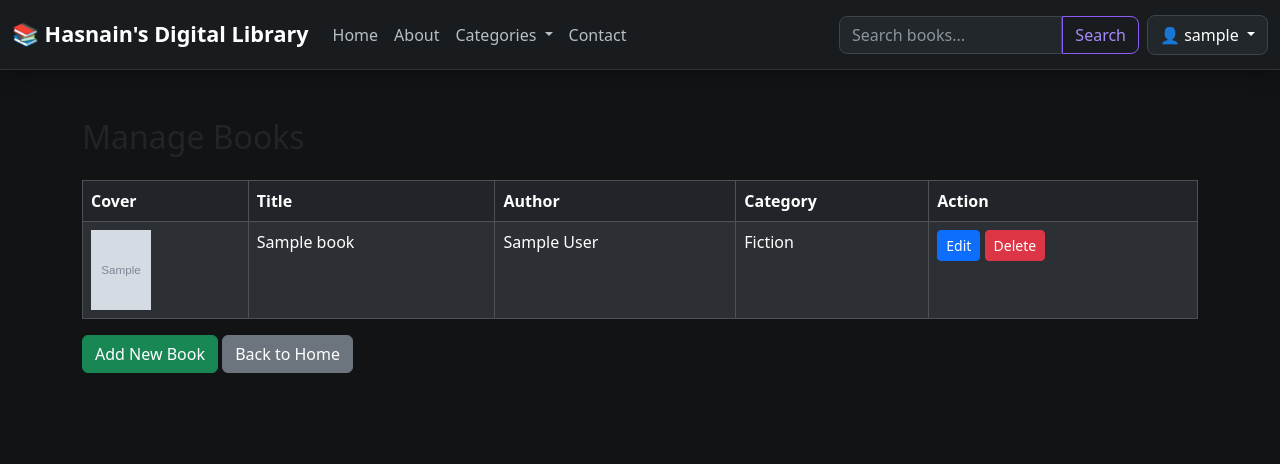
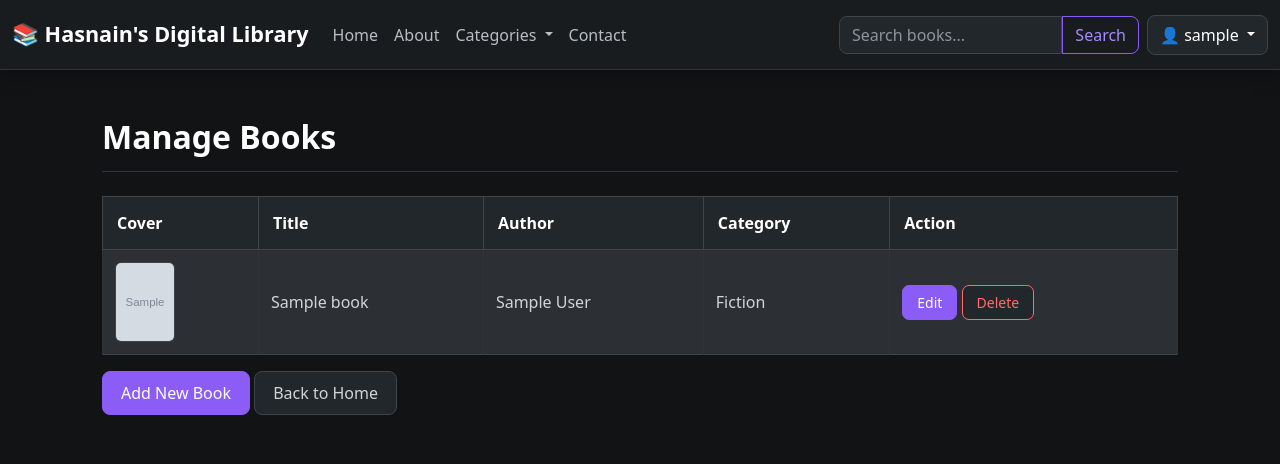
Before and after one commit to Hasnain-118/Django, a Django app: page /manage-books/ in a window 1280 px wide. Shown: the top 464 px of the page. Run offline with Django 5.2, Linux system fonts and the light colour scheme; a user stored in the database is signed in; tables that the repository leaves empty hold one stand-in row (values such as "Sample post"); grey boxes marked "Sample" are stand-in pictures.

Commit message:
Add book and Manage book updated

```diff
--- a/templates/manage_books.html
+++ b/templates/manage_books.html
@@ -4,7 +4,155 @@
 
 {% block body %}
 
-<div class="container mt-5">
+<style>
+
+    body {
+        background-color: #111315 !important;
+        color: #ffffff;
+    }
+
+    .manage-books-container {
+        max-width: 1100px;
+        padding-bottom: 50px;
+    }
+
+    .manage-books-container h2 {
+        color: #ffffff;
+        font-weight: 700;
+        border-bottom: 1px solid #30343a;
+        padding-bottom: 15px;
+    }
+
+    .manage-books-table {
+        background-color: #191c1f !important;
+        border-color: #3d444a !important;
+        vertical-align: middle;
+    }
+
+    .manage-books-table thead th {
+        background-color: #22272b !important;
+        color: #ffffff !important;
+        border-color: #3d444a !important;
+        font-weight: 600;
+        padding: 14px;
+    }
+
+    .manage-books-table tbody td {
+        background-color: #191c1f !important;
+        color: #d1d5d8 !important;
+        border-color: #30343a !important;
+        padding: 12px;
+    }
+
+    .manage-books-table tbody tr:hover td {
+        background-color: #22272b !important;
+    }
+
+    .book-cover {
+        width: 60px;
+        height: 80px;
+        object-fit: cover;
+        border-radius: 6px;
+        border: 1px solid #3d444a;
+    }
+
+    .no-cover {
+        color: #888f96;
+        font-size: 0.9rem;
+    }
+
+    .edit-btn {
+        background-color: #8b5cf6 !important;
+        border-color: #8b5cf6 !important;
+        color: #ffffff !important;
+        border-radius: 7px;
+        padding: 6px 14px;
+    }
+
+    .edit-btn:hover {
+        background-color: #7c3aed !important;
+        border-color: #7c3aed !important;
+    }
+
+    .delete-btn {
+        background-color: #22272b !important;
+        border: 1px solid #ff6b6b !important;
+        color: #ff6b6b !important;
+        border-radius: 7px;
+        padding: 6px 14px;
+    }
+
+    .delete-btn:hover {
+        background-color: #ff6b6b !important;
+        color: #ffffff !important;
+    }
+
+    .add-book-btn {
+        background-color: #8b5cf6 !important;
+        border-color: #8b5cf6 !important;
+        color: #ffffff !important;
+        border-radius: 8px;
+        padding: 9px 18px;
+    }
+
+    .add-book-btn:hover {
+        background-color: #7c3aed !important;
+        border-color: #7c3aed !important;
+    }
+
+    .back-btn {
+        background-color: #22272b !important;
+        border: 1px solid #3d444a !important;
+        color: #d1d5d8 !important;
+        border-radius: 8px;
+        padding: 9px 18px;
+    }
+
+    .back-btn:hover {
+        background-color: #30343a !important;
+        color: #ffffff !important;
+    }
+
+    .no-books-alert {
+        background-color: #22272b !important;
+        border: 1px solid #3d444a !important;
+        color: #d1d5d8 !important;
+    }
+
+    @media (max-width: 768px) {
+
+        .manage-books-container {
+            margin-top: 30px !important;
+        }
+
+        .manage-books-table {
+            font-size: 0.9rem;
+        }
+
+        .manage-books-table th,
+        .manage-books-table td {
+            white-space: nowrap;
+        }
+
+        .edit-btn,
+        .delete-btn {
+            display: block;
+            width: 100%;
+            margin-bottom: 5px;
+        }
+
+        .add-book-btn,
+        .back-btn {
+            width: 100%;
+            margin-top: 5px;
+        }
+
+    }
+
+</style>
+
+
+<div class="container mt-5 manage-books-container">
 
     <h2 class="mb-4">Manage Books</h2>
 
@@ -12,7 +160,7 @@
 
         <div class="table-responsive">
 
-            <table class="table table-dark table-striped table-bordered">
+            <table class="table table-dark table-striped table-bordered manage-books-table">
 
                 <thead>
                     <tr>
@@ -33,11 +181,10 @@
                         <td>
                             {% if book.cover_image %}
                                 <img src="{{ book.cover_image.url }}"
-                 width="60"
-                 height="80"
-                 style="object-fit: cover;">
+                                     class="book-cover"
+                                     alt="{{ book.title }}">
                             {% else %}
-            No Cover
+                                <span class="no-cover">No Cover</span>
                             {% endif %}
                         </td>
 
@@ -49,15 +196,13 @@
 
                         <td>
 
-        <!-- EDIT BUTTON -->
                             <a href="{% url 'edit_book' book.id %}"
-           class="btn btn-primary btn-sm">
+                               class="btn btn-primary btn-sm edit-btn">
                                 Edit
                             </a>
 
-        <!-- DELETE BUTTON -->
                             <a href="{% url 'delete_book' book.id %}"
-           class="btn btn-danger btn-sm"
+                               class="btn btn-danger btn-sm delete-btn"
                                onclick="return confirm('Are you sure you want to delete this book?');">
                                 Delete
                             </a>
@@ -76,17 +221,17 @@
 
     {% else %}
 
-        <div class="alert alert-info">
+        <div class="alert alert-info no-books-alert">
             No books available.
         </div>
 
     {% endif %}
 
-    <a href="{% url 'add_book' %}" class="btn btn-success">
+    <a href="{% url 'add_book' %}" class="btn btn-success add-book-btn">
         Add New Book
     </a>
 
-    <a href="{% url 'home' %}" class="btn btn-secondary">
+    <a href="{% url 'home' %}" class="btn btn-secondary back-btn">
         Back to Home
     </a>
 
```
Also changed, not shown: templates/add_book.html (+81 -26 lines). Lines whose indentation alone changed are shown as unchanged.
